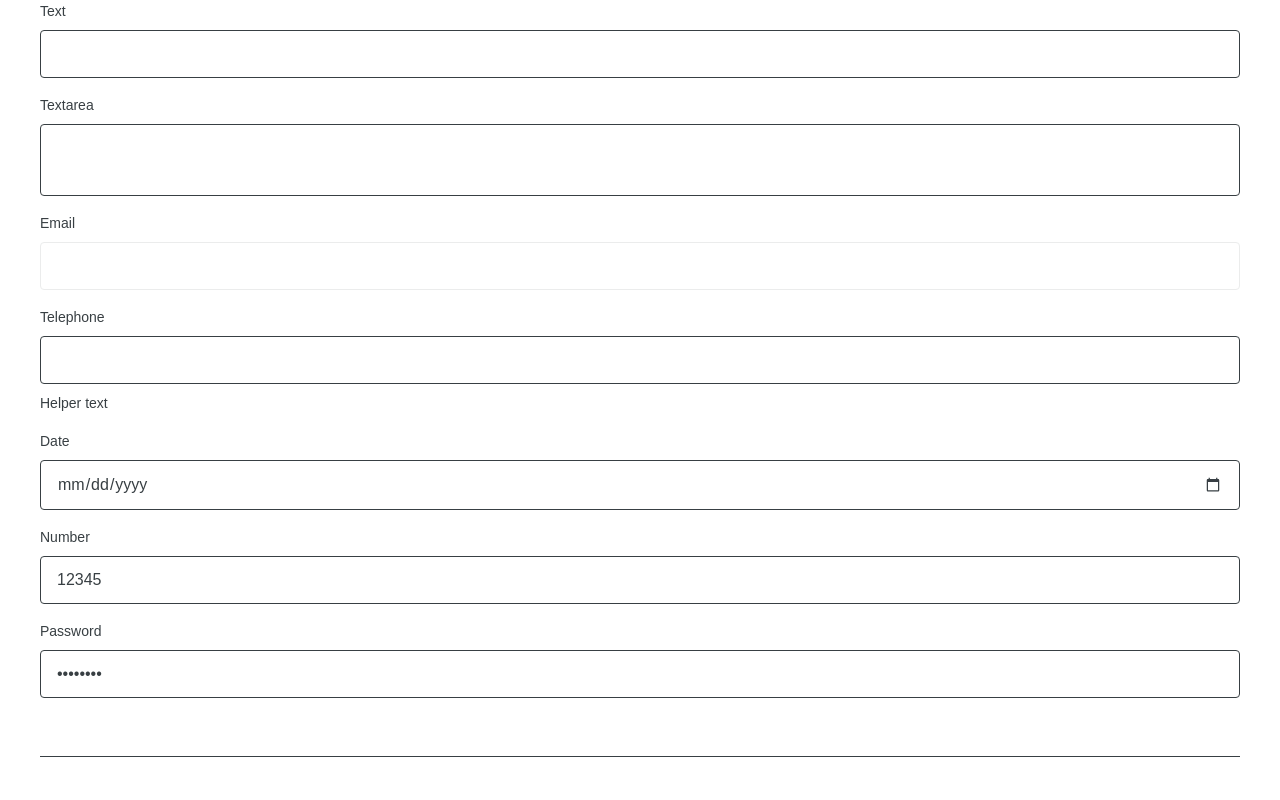
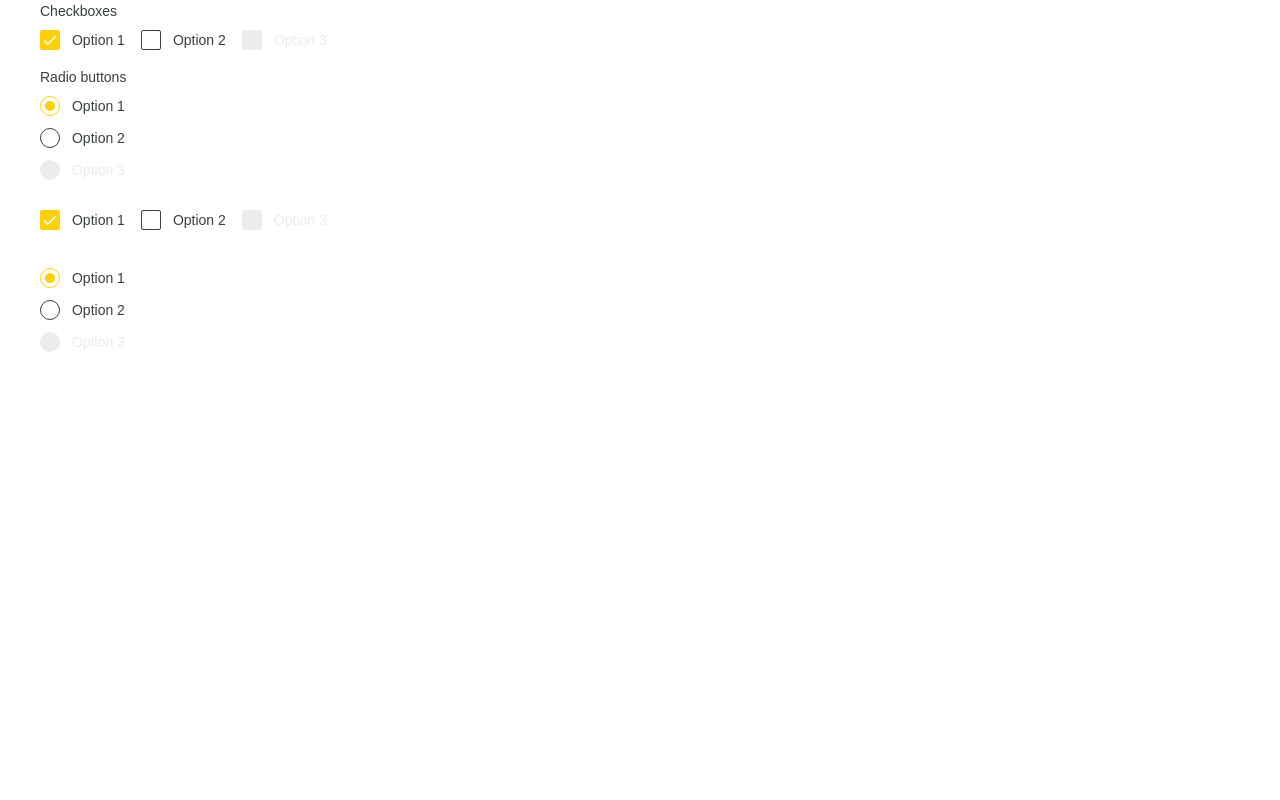
Before and after one commit to CruGlobal/cru-content-designs, a React (Create React App) app in the folder give/: page / in a window 1280 px wide. Shown: the top 800 px of the page. Built offline with nearby package versions, Linux system fonts and the light colour scheme.

Commit message:
Starting checkbox and radio button options

```diff
--- a/give/src/components/Form/Form.js
+++ b/give/src/components/Form/Form.js
@@ -1,4 +1,5 @@
-import { TextExamples } from "./Text/Text";
+// import { TextExamples } from "./Text/Text";
+import { OptionsExamples } from "./Options/Options";
 
 export const Form = ({
   className = "", // string
@@ -25,10 +26,12 @@ export const FormExamples = () => {
   return (
     <>
       <Form>
-        <TextExamples />
+        {/* <TextExamples /> */}
+        <OptionsExamples />
       </Form>
       <Form underline>
-        <TextExamples />
+        {/* <TextExamples /> */}
+        <OptionsExamples />
       </Form>
       {/* <Form dark>
         <TextExamples />
--- /dev/null
+++ b/give/src/components/Form/Options/Options.js
@@ -0,0 +1,70 @@
+import "./Options.css";
+
+const BoxOption = ({ type, value, children, ...other }) => {
+  return (
+    <label className="cmp-form-options__field-label">
+      <input
+        className={"cmp-form-options__field cmp-form-options__field--" + type}
+        type={type}
+        value={value}
+        {...other}
+      />
+      <span className="cmp-form-options__field-description">{children}</span>
+    </label>
+  );
+};
+
+const Options = ({
+  className = "", // string
+  title = "", // string
+  help = "", // string
+  inline = false, // bool
+  children,
+}) => {
+  const classes = className !== "" ? " " + className : className;
+  const inlineClass = inline ? " cru-form-options--inline" : "";
+
+  return (
+    <div className={"options" + inlineClass + classes}>
+      <fieldset className="cmp-form-options cmp-form-options--<?= $type ?>">
+        <legend className="cmp-form-options__legend">{title}</legend>
+        {children}
+        {help ? (
+          <p className="cmp-form-options__help-message">Help text.</p>
+        ) : null}
+      </fieldset>
+    </div>
+  );
+};
+
+export const Select = () => {
+  return <p>Howdy select</p>;
+};
+
+export const OptionsExamples = () => {
+  return (
+    <>
+      <Options title="Checkboxes" inline>
+        <BoxOption type="checkbox" name="name1" checked>
+          Option 1
+        </BoxOption>
+        <BoxOption type="checkbox">Option 2</BoxOption>
+        <BoxOption type="checkbox" disabled>
+          Option 3
+        </BoxOption>
+      </Options>
+      <Options title="Radio buttons">
+        <BoxOption type="radio" name="radio1" checked>
+          Option 1
+        </BoxOption>
+        <BoxOption type="radio" name="radio2">
+          Option 2
+        </BoxOption>
+        <BoxOption type="radio" name="radio3" disabled>
+          Option 3
+        </BoxOption>
+      </Options>
+      {/* <Select /> */}
+    </>
+  );
+};
```
